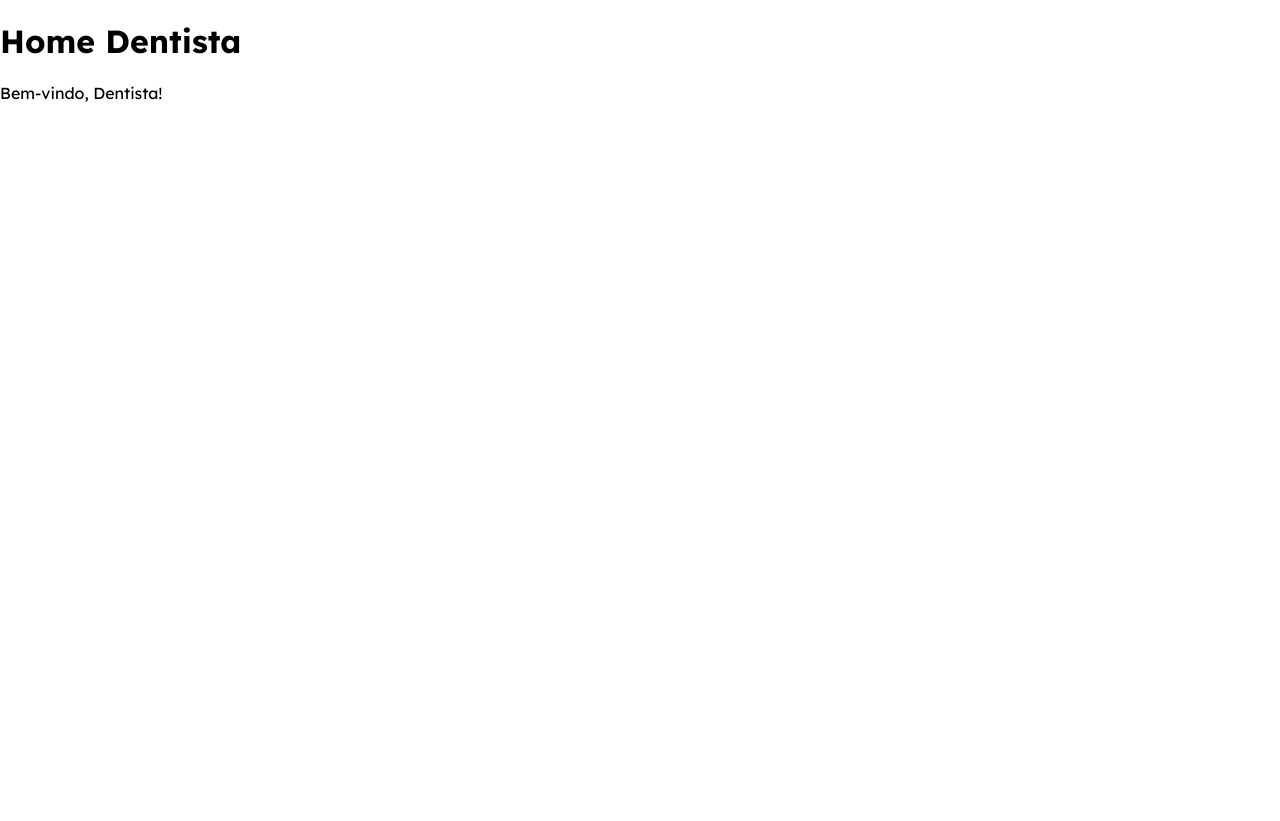
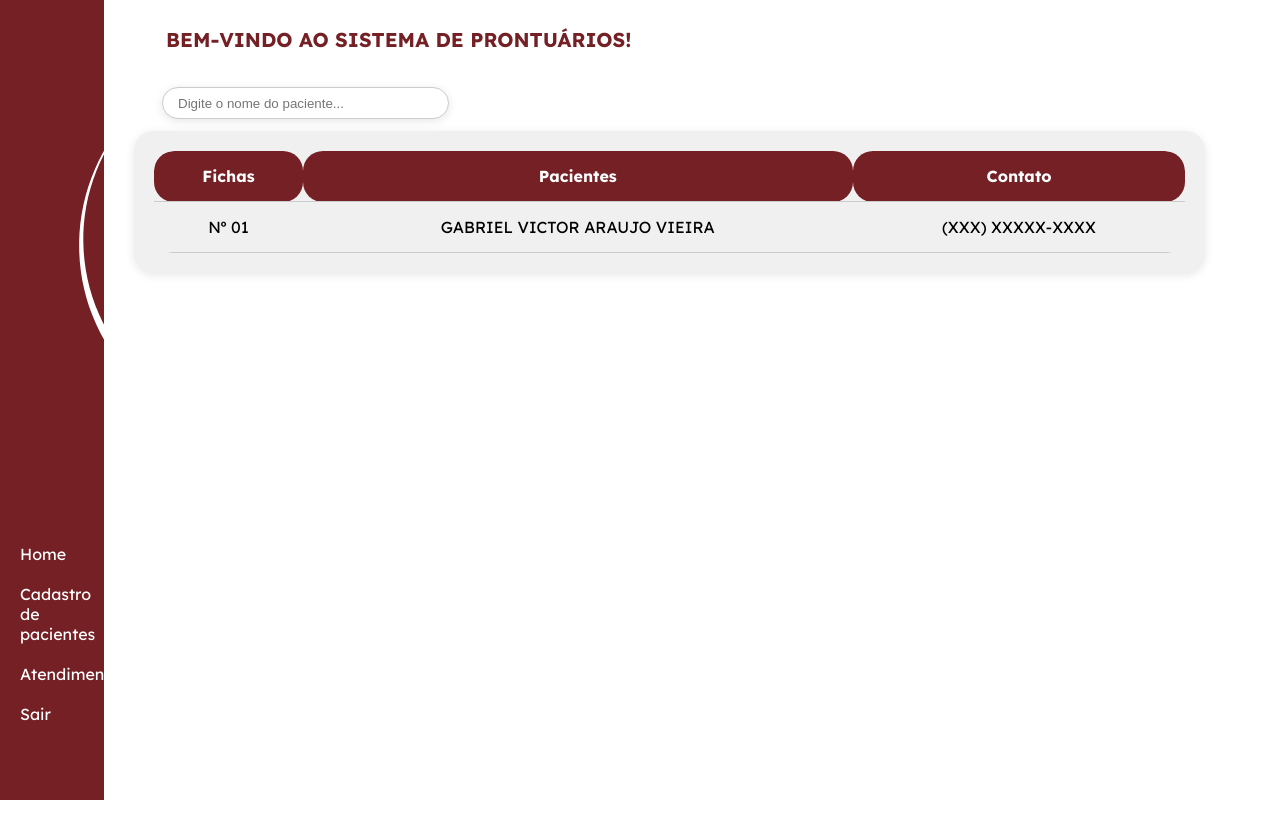
Before and after one commit to helenojose/MaisSorrisoProject, a Vue app: page /home/dentista in a window 1280 px wide. After the commit the page ends 800 px from the top, so only its background shows below. Built offline with nearby package versions, Linux system fonts and the light colour scheme; sample sign-in values are in the browser's storage.

Commit message:
criaçãoo home dentista

```diff
--- a/src/views/Dentista/HomeDentista.vue
+++ b/src/views/Dentista/HomeDentista.vue
@@ -1,9 +1,173 @@
 <template>
-  <div>
-    <h1>Home Dentista</h1>
-    <p>Bem-vindo, Dentista!</p>
+  <div id="container">
+
+    <!-- Barra Lateral -->
+    <div id="barra_lateral">
+        <div class="logo">
+            <img src="/src/img/Sidebar/LogoSorriso.png" alt="Logo">
+        </div>
+
+        <nav>
+          <!-- Icones-->
+            <ul>
+                <li>Home</li>
+                <li>Cadastro de pacientes</li>
+                <li>Atendimentos</li>
+                <li>Sair</li>
+            </ul>
+        </nav>
+    </div>
+
+    <!-- Área de Conteúdo -->
+    <div id="content-area">
+        <!-- Cabeçalho -->
+        <div id="header">
+            <h1>BEM-VINDO AO SISTEMA DE PRONTUÁRIOS!</h1>
+        </div>
+
+        <!-- Campo de Busca -->
+        <div id="search-container">
+            <input type="text" placeholder="Digite o nome do paciente...">
+        </div>
+
+        <!-- Tabela de Prontuários -->
+        <div id="table-container">
+            <table>
+                <thead>
+                    <tr>
+                        <th id="ficha">Fichas</th>
+                        <th id="pacientes">Pacientes</th>
+                        <th id="contato">Contato</th>
+                    </tr>
+                </thead>
+                <tbody>
+                    <tr>
+                        <td>Nº 01</td>
+                        <td>GABRIEL VICTOR ARAUJO VIEIRA</td>
+                        <td>(XXX) XXXXX-XXXX</td>
+                    </tr>
+                    <!-- Outras linhas -->
+                </tbody>
+            </table>
+        </div>
+    </div>
   </div>
 </template>
+
+<style>
+/* Layout Principal */
+#container {
+    display: flex;
+    height: 100vh; /* Altura da tela completa */
+}
+
+/* Barra Lateral */
+#barra_lateral {
+    max-width: 5%;
+    background-color: #752025;
+    padding: 20px;
+    color: white;
+}
+
+#barra_lateral .logo {
+    text-align: center;
+    margin-bottom: 20px;
+}
+
+#barra_lateral nav ul {
+    list-style: none;
+    padding: 0;
+}
+
+#barra_lateral nav ul li {
+    margin: 20px 0;
+    cursor: pointer;
+}
+
+/* Área de Conteúdo */
+#content-area {
+    flex-grow: 1;
+    background-color: #fff;
+    display: flex;
+    flex-direction: column;
+    align-items: left; /* Centraliza os elementos na esquerda */
+    padding-left: 30px;
+}
+
+/* Cabeçalho */
+#header {
+    width: 99%;
+    background-color: #fff;
+    padding: 2px;
+    text-align: left;
+
+}
+
+#header h1 {
+    margin-top: 25px;
+    color: #752025;
+    padding-left: 30px;
+    font-size: 20px;
+
+  }
+
+/* Campo de Busca */
+#search-container {
+    margin-top: 20px;
+    width: 25%;
+    height: 3%; /* O input agora tem metade da largura da tela */
+    display: flex;
+    padding-left: 28px;
+
+}
+
+#search-container input {
+    width: 100%;
+    padding: 15px;
+    border: 1px solid #ccc;
+    border-radius: 50px; /* Deixa o input redondo */
+    box-shadow: 0px 2px 10px rgba(0, 0, 0, 0.1);
+}
+
+/* Tabela */
+#table-container {
+    margin-top: 20px;
+    width: 90%; /* A tabela agora ocupa menos espaço */
+    background-color: #f0f0f0;
+    border-radius: 20px; /* Borda arredondada para o contêiner da tabela */
+    box-shadow: 0px 2px 10px rgba(0, 0, 0, 0.1);
+    padding: 20px;
+}
+
+table {
+    width: 100%;
+    border-collapse: collapse;
+    border-radius: 20px; /* Arredonda as bordas da tabela */
+    overflow: hidden; /* Garante que o arredondamento funcione */
+}
+
+table thead {
+    background-color: #752025;
+    color: white;
+}
+
+table th, table td {
+    padding: 15px;
+    text-align: center;
+    border-bottom: 1px solid #ccc;
+}
+
+table tbody tr:hover {
+    background-color: #f5f5f5;
+}
+
+/* Arredondando as células de cabeçalho */
+#ficha, #pacientes, #contato {
+    border-radius: 20px;
+}
+</style>
+
+
 
 <script>
 export default {
```
